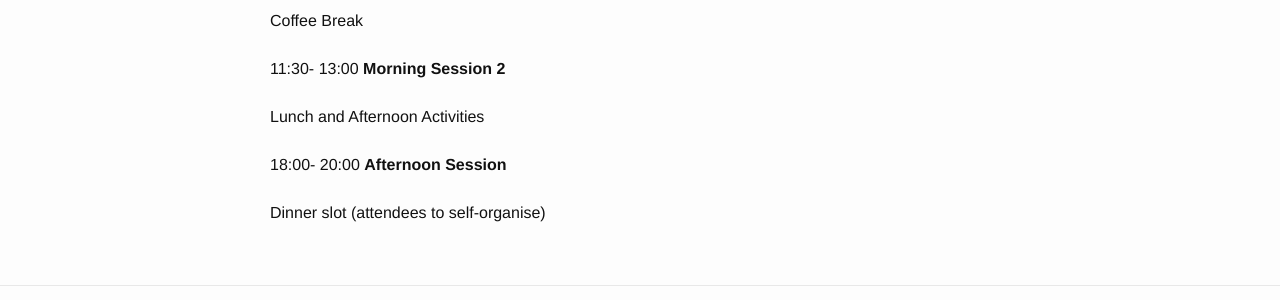
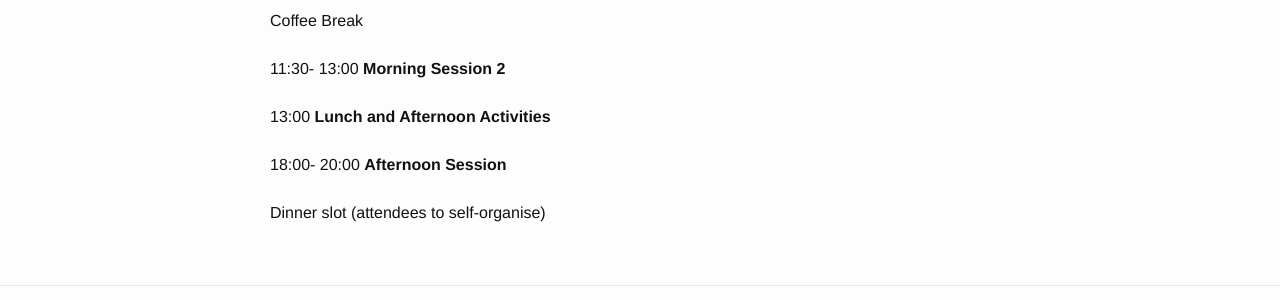
Before and after one commit to dalimeeting/dalimeeting.github.io, a Jekyll site: the page built from _posts/2017-04-18-day-1.md, in a window 1280 px wide. Shown: the part 765-1065 px from the top of the page. Built offline with Jekyll 4.4.1, drawn with Linux system fonts in a browser that asks for light colours.

Commit message:
Update 2017-04-18-day-1.md

```diff
--- a/_posts/2017-04-18-day-1.md
+++ b/_posts/2017-04-18-day-1.md
@@ -11,8 +11,8 @@ talks:
 - title: "Morning Session 2"
   start: "11:30"
   end: "13:00"
-- title: ""
-  start: "Lunch and Afternoon Activities"
+- title: "Lunch and Afternoon Activities"
+  start: "13:00"
 - title: "Afternoon Session"
   start: "18:00"
   end: "20:00"
```
